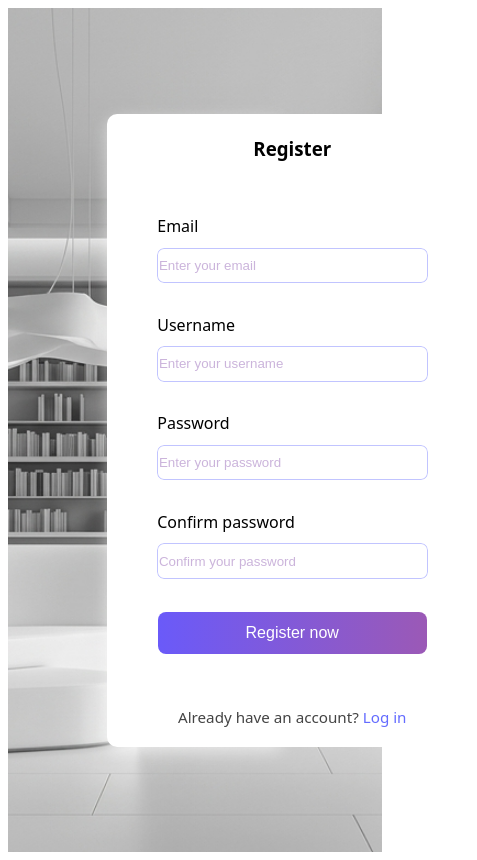
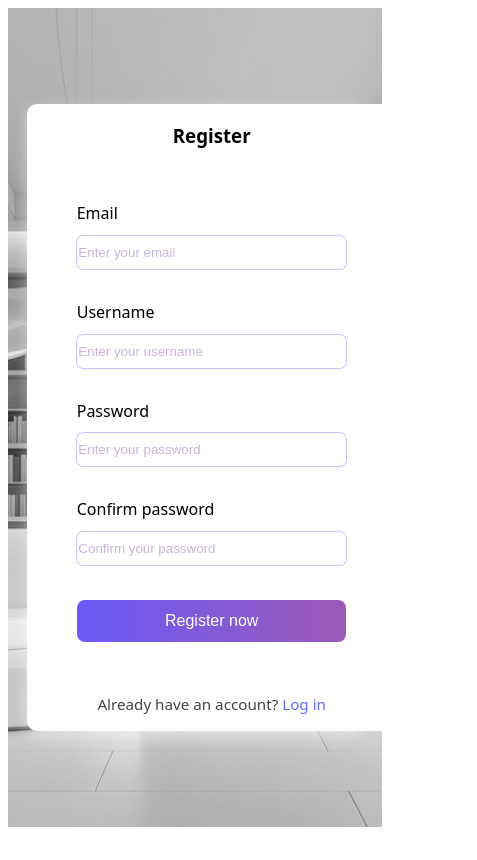
Before and after one commit to Omkar-Barkale/Find-Anything, a React (Vite) app in the folder frontend/: page /register in a window 390 px wide. Shown: the whole page, 477 px wide, since content can reach past the window. Built offline with nearby package versions, Linux system fonts and the light colour scheme.

Commit message:
improved responsiveness

```diff
--- a/frontend/src/components/styles/Register.css
+++ b/frontend/src/components/styles/Register.css
@@ -2,7 +2,7 @@
   display: flex;
   justify-content: center;
   align-items: center;
-  height: 100vh;
+  min-height: 97vh;
   width: 100%;
   background-image: url("../../assets/LoginPageBackground.png");
   background-size: cover;
@@ -11,8 +11,11 @@
 }
 
 #registerBox{
-  width: 45vw;
-  height: 75vh;
+  max-width: 700px;
+  min-height: 500px;
+  flex-wrap: wrap;
+  width: 90%;
+  height: 90%;
   display: flex;
   position: relative;
   box-shadow: 0 5px 15px rgba(255,255,255,0.5);
```
